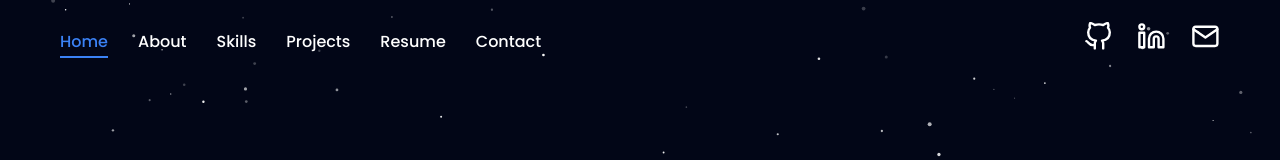
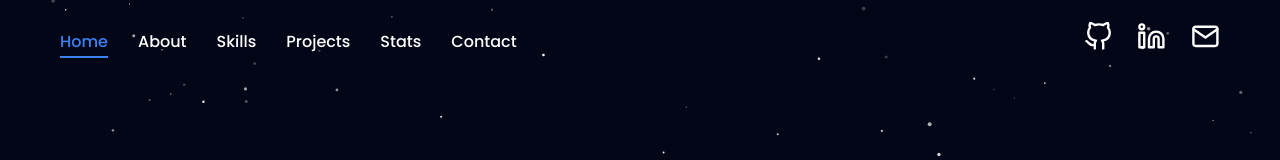
Before and after one commit to Shimal007/portfolio, a React (Vite) app in the folder Client/: page / in a window 1280 px wide. Shown: the top 160 px of the page. Built offline with nearby package versions, Linux system fonts and the light colour scheme.

Commit message:
Update Navbar.jsx

```diff
--- a/Client/src/components/Navbar/Navbar.jsx
+++ b/Client/src/components/Navbar/Navbar.jsx
@@ -41,7 +41,7 @@ const Navbar = ({ activeSection, setActiveSection }) => {
     { id: 'about', label: 'About' },
     { id: 'skills', label: 'Skills' },
     { id: 'projects', label: 'Projects' },
-    { id: 'resume', label: 'Resume' },
+    { id: 'resume', label: 'Stats' },
     { id: 'contact', label: 'Contact' },
   ];
 
```
